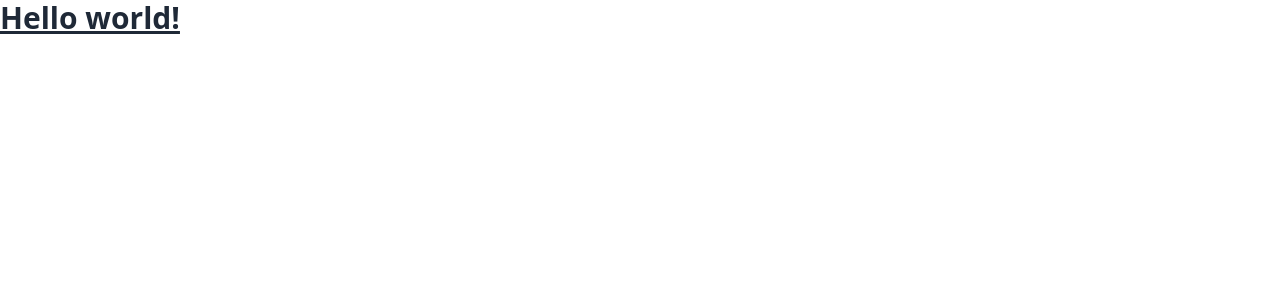
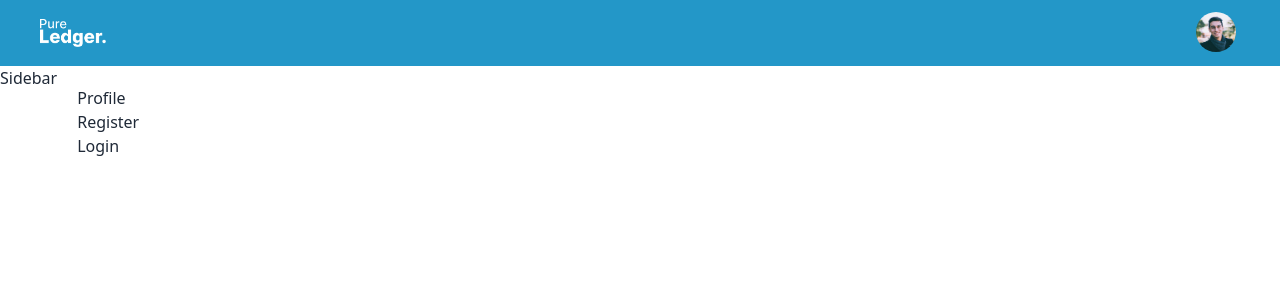
Before and after one commit to Moinulilm10/mPair-Task, a React (Vite) app in the folder mPair client/: page / in a window 1280 px wide. Shown: the top 300 px of the page. Built offline with nearby package versions, Linux system fonts and the light colour scheme.

Commit message:
"Updated App component to include Navbar and restructured layout; added Navbar component with logo, avatar, and dropdown menu"

```diff
--- a/mPair client/src/App.jsx
+++ b/mPair client/src/App.jsx
@@ -1,9 +1,19 @@
-function App() {
+import NavBar from "./components/shared/Navbar";
+
+const App = () => {
   return (
-    <>
-      <h1 className="text-3xl font-bold underline">Hello world!</h1>
-    </>
+    <div className="flex flex-col h-screen">
+      <NavBar />
+      <div className="flex flex-1">
+        <h1>Sidebar</h1>
+        <div className="flex-1 p-5">
+          <h1>Profile</h1>
+          <h1>Register</h1>
+          <h1>Login</h1>
+        </div>
+      </div>
+    </div>
   );
-}
+};
 
 export default App;
--- a/mPair client/src/components/shared/Navbar.jsx
+++ b/mPair client/src/components/shared/Navbar.jsx
@@ -1,5 +1,45 @@
-const Navbar = () => {
-  return <div>Navbar</div>;
+import avatar from "../../assets/avatar.jpg";
+import logo from "../../assets/logo.png";
+
+const NavBar = () => {
+  return (
+    <div>
+      <div style={{ background: "rgba(35, 151, 200, 1)" }}>
+        <div className="px-10 navbar">
+          <div className="flex-1">
+            <img src={logo} className="h-7"></img>
+          </div>
+          <div className="flex-none gap-2">
+            <div className="dropdown dropdown-end">
+              <div
+                tabIndex={0}
+                role="button"
+                className="btn btn-ghost btn-circle avatar"
+              >
+                <div className="w-10 rounded-full">
+                  <img alt="Tailwind CSS Navbar component" src={avatar} />
+                </div>
+              </div>
+              <ul
+                tabIndex={0}
+                className="mt-3 z-[1] p-2 shadow menu menu-sm dropdown-content bg-base-100 rounded-box w-52"
+              >
+                <li>
+                  <a className="justify-between">Profile</a>
+                </li>
+                <li>
+                  <a>Settings</a>
+                </li>
+                <li>
+                  <a>Logout</a>
+                </li>
+              </ul>
+            </div>
+          </div>
+        </div>
+      </div>
+    </div>
+  );
 };
 
-export default Navbar;
+export default NavBar;
```
